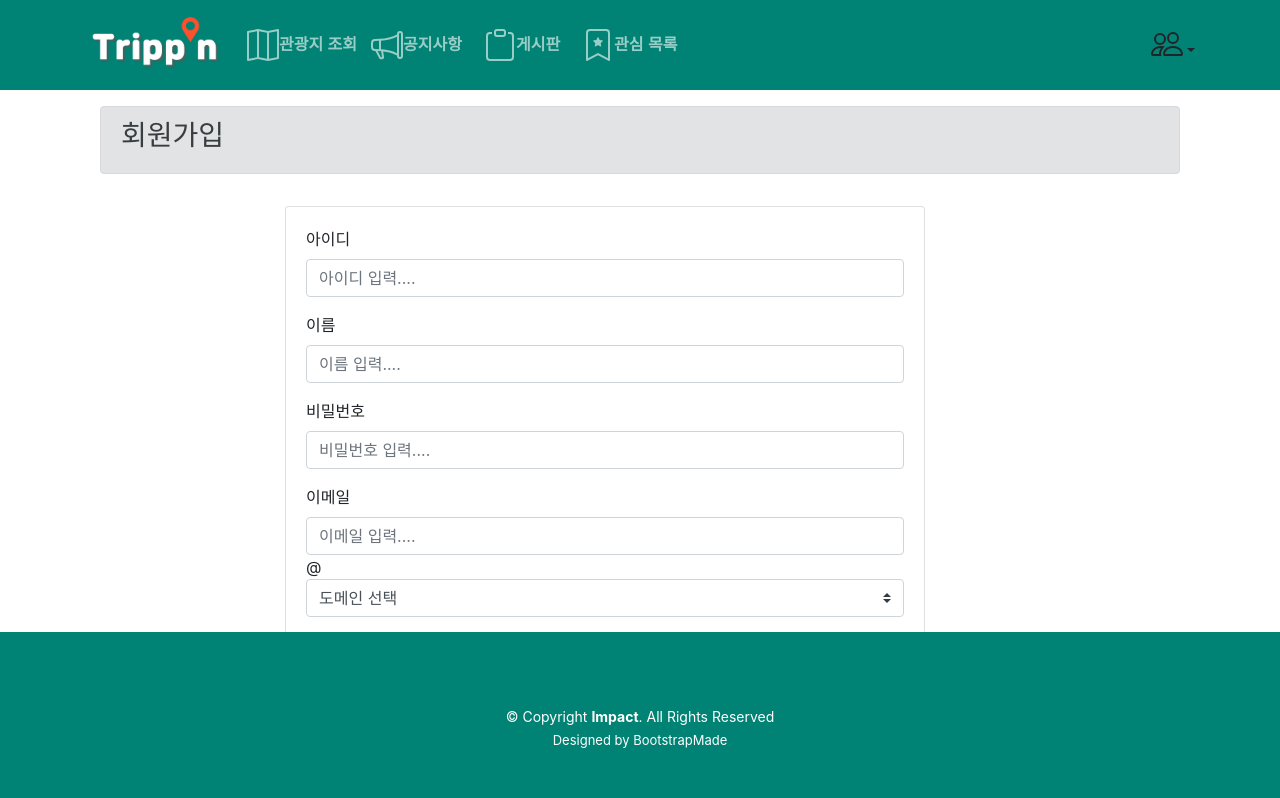
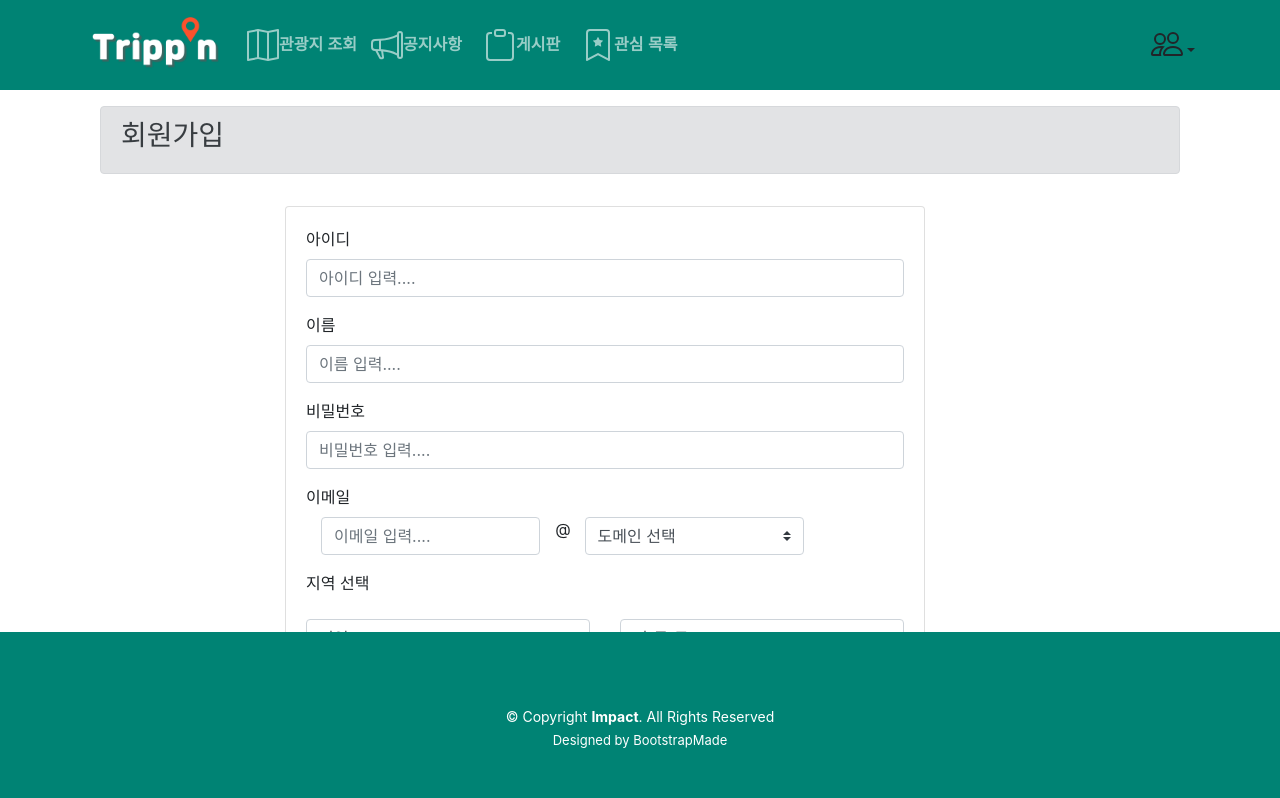
Before and after one commit to hanb613/Tripp-n, a Vue app in the folder enjoytrip_vue/: page /user/join in a window 1280 px wide. Shown: the top 798 px of the page. Built offline with nearby package versions, Linux system fonts and the light colour scheme; no server answers.

Commit message:
fix: 회원가입 지역코드 전달

```diff
--- a/enjoytrip_vue/src/components/user/UserRegister.vue
+++ b/enjoytrip_vue/src/components/user/UserRegister.vue
@@ -38,9 +38,12 @@
                 required
                 placeholder="비밀번호 입력...."
                 @keyup.enter="confirm"
+                autocomplete="off"
               ></b-form-input>
             </b-form-group>
             <b-form-group label="이메일" label-for="email">
+              <b-input-group>
+                <b-col cols="5">
                   <b-form-input
                     type="text"
                     id="email"
@@ -49,12 +52,21 @@
                     placeholder="이메일 입력...."
                     @keyup.enter="confirm"
                   ></b-form-input>
+                </b-col>
                 @
-              <b-form-select class="sm-3" v-model="user.domain" :options="options2"></b-form-select>
+                <b-col cols="5">
+                  <b-form-select
+                    class="sm-3"
+                    v-model="user.domain"
+                    :options="options2"
+                  ></b-form-select>
+                </b-col>
+              </b-input-group>
             </b-form-group>
-            <!-- <b-form-group label="지역 선택" label-for="sidoNo">
-              <b-form-select v-model="sidoNo" :options="sidos"></b-form-select>
-            </b-form-group> -->
+            <b-form-group label="지역 선택" label-for="sidoNo">
+              <location-select-item @update-loc-no="updateLocNo" />
+              <!-- <b-form-select v-model="sidoNo" :options="sidos"></b-form-select> -->
+            </b-form-group>
             <b-form-group label="나이" label-for="age">
               <b-form-input
                 type="number"
@@ -65,11 +77,19 @@
                 @keyup.enter="confirm"
               ></b-form-input>
             </b-form-group>
-            <b-form-group label="성별" label-for="gender" >
-              <b-form-select class="sm-3" v-model="user.gender" :options="options"></b-form-select>
+            <b-form-group label="성별" label-for="gender">
+              <b-form-select
+                class="sm-3"
+                v-model="user.gender"
+                :options="options"
+              ></b-form-select>
             </b-form-group>
-            <b-button type="submit" variant="success" class="m-1">회원가입</b-button>
-            <b-button type="reset" variant="primary" class="m-1">초기화</b-button>
+            <b-button type="submit" variant="success" class="m-1"
+              >회원가입</b-button
+            >
+            <b-button type="reset" variant="primary" class="m-1"
+              >초기화</b-button
+            >
           </b-form>
         </b-card>
       </b-col>
@@ -79,11 +99,17 @@
 </template>
 
   <script>
+import LocationSelectItem from "@/components/user/item/LocationSelectItem.vue";
+import { register } from "@/api/member";
+import { mapState } from "vuex";
 
-  import { register } from "@/api/member";
+const attractionStore = "attractionStore";
 
 export default {
   name: "UserRegister",
+  components: {
+    LocationSelectItem,
+  },
   data() {
     return {
       user: {
@@ -97,21 +123,26 @@
         gender: null,
       },
       options: [
-            { value: null, text: '성별선택' },
-            { value: 'M', text: '남자' },
-            { value: 'F', text: '여자' },
+        { value: null, text: "성별선택" },
+        { value: "M", text: "남자" },
+        { value: "F", text: "여자" },
       ],
       options2: [
-            { value: null, text: '도메인 선택' },
-            { value: 'ssafy.com', text: 'ssafy.com' },
-            { value: 'naver.com', text: 'naver.com' },
-            { value: 'gmail.com', text: 'gmail.com' },
-            { value: 'kakao.com', text: 'kakao.com' },
-          ]
-
-      }
+        { value: null, text: "도메인 선택" },
+        { value: "ssafy.com", text: "ssafy.com" },
+        { value: "naver.com", text: "naver.com" },
+        { value: "gmail.com", text: "gmail.com" },
+        { value: "kakao.com", text: "kakao.com" },
+      ],
+    };
+  },
+  computed: {
+    ...mapState(attractionStore, ["sidos", "guguns"]),
   },
   methods: {
+    updateLocNo(locNo) {
+      return (this.user.locNo = locNo);
+    },
     onSubmit(event) {
       event.preventDefault();
 
@@ -119,7 +150,7 @@
         id: this.user.id,
         name: this.user.name,
         password: this.user.password,
-          email: this.user.email + '@'+ this.user.domain,
+        email: this.user.email + "@" + this.user.domain,
         locNo: this.user.locNo,
         age: this.user.age,
         gender: this.user.gender,
@@ -154,7 +185,7 @@
     moveLogin() {
       this.$router.push({ name: "UserLogin" });
     },
-    }
+  },
 };
 </script>
 
--- /dev/null
+++ b/enjoytrip_vue/src/components/user/item/LocationSelectItem.vue
@@ -0,0 +1,67 @@
+<template>
+  <b-row class="mt-4 mb-4 text-center">
+    <b-col class="sm-3">
+      <b-form-select
+        v-model="sidoNo"
+        :options="sidos"
+        @change="gugunList"
+      ></b-form-select>
+    </b-col>
+    <b-col class="sm-3">
+      <b-form-select v-model="gugunNo" :options="guguns"></b-form-select
+    ></b-col>
+  </b-row>
+</template>
+
+<script>
+import { mapState, mapActions, mapMutations } from "vuex";
+const attractionStore = "attractionStore";
+export default {
+  name: "LocationSelectItem",
+  components: {},
+  data() {
+    return {
+      sidoNo: 0,
+      gugunNo: 0,
+    };
+  },
+  computed: {
+    ...mapState(attractionStore, ["sidos", "guguns", "contents", "attrs"]),
+  },
+  created() {
+    this.CLEAR_SIDO_LIST();
+    this.CLEAR_GUGUN_LIST();
+    this.getSido();
+  },
+  watch: {
+    sidoNo() {
+      this.updateLocNo();
+    },
+    gugunNo() {
+      this.updateLocNo();
+    },
+  },
+  methods: {
+    updateLocNo() {
+      let locNo = this.sidoNo * 1000 + this.gugunNo;
+      this.$emit("update-loc-no", locNo);
+    },
+    ...mapActions(attractionStore, ["getSido", "getGugun", "getAttrList"]),
+    ...mapMutations(attractionStore, [
+      "CLEAR_SIDO_LIST",
+      "CLEAR_GUGUN_LIST",
+      "CLEAR_CONTENTS_LIST",
+      "CLEAR_ATTR_LIST",
+    ]),
+    gugunList() {
+      this.CLEAR_GUGUN_LIST();
+      this.CLEAR_CONTENTS_LIST();
+      this.gugunNo = 0;
+      this.contentTypeId = 0;
+      if (this.sidoNo) this.getGugun(this.sidoNo);
+    },
+  },
+};
+</script>
+
+<style scoped></style>
```
Lines whose indentation alone changed are shown as unchanged.
